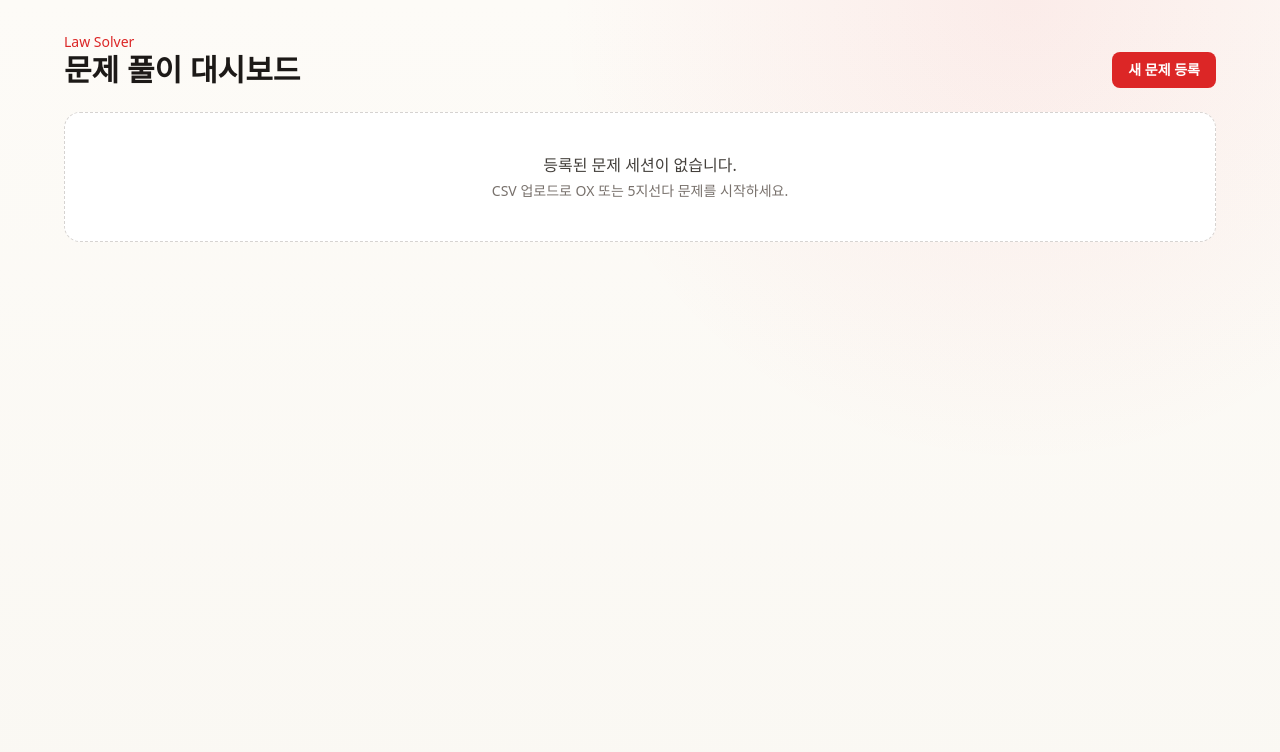
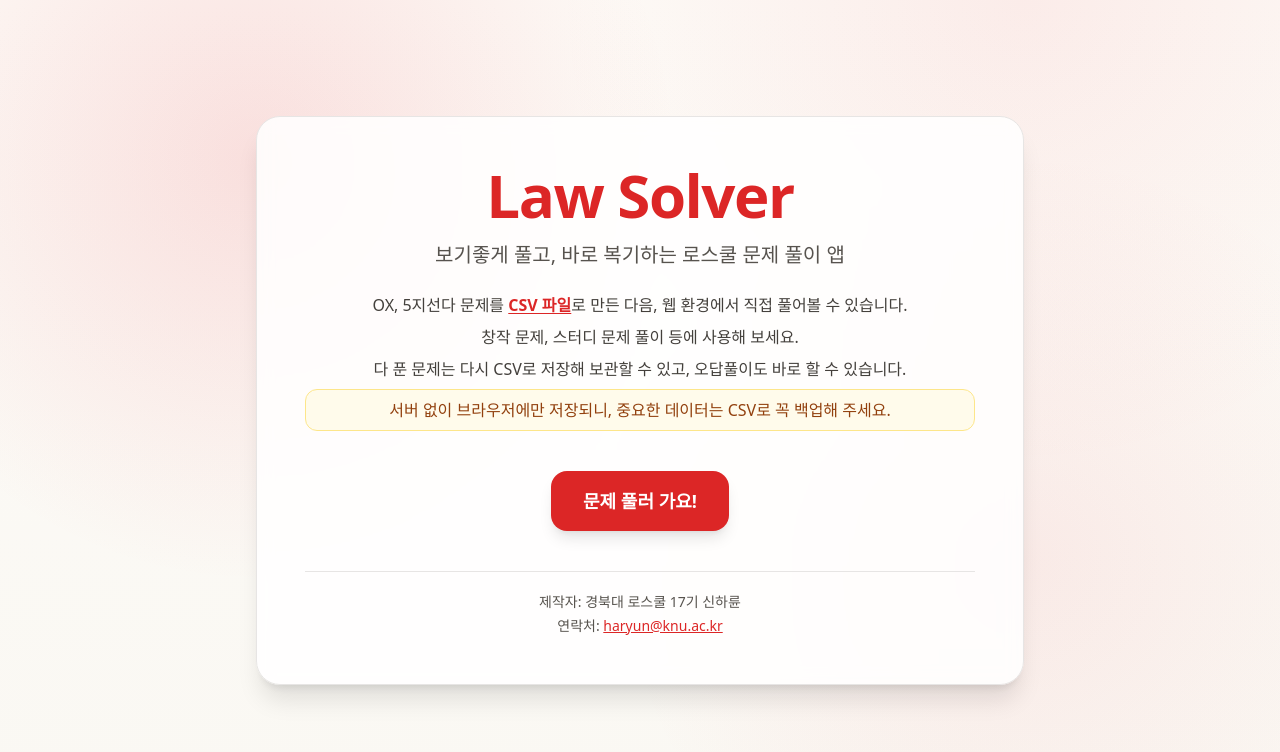
Before and after one commit to haryunio/law-solver, a React (Vite) app: page / in a window 1280 px wide. Shown: the top 752 px of the page. Built offline with nearby package versions, Linux system fonts and the light colour scheme.

Commit message:
Add favicon and update routing to include LandingPage

```diff
--- a/index.html
+++ b/index.html
@@ -3,6 +3,7 @@
   <head>
     <meta charset="UTF-8" />
     <meta name="viewport" content="width=device-width, initial-scale=1.0" />
+    <link rel="icon" type="image/png" href="/favicon.png" />
     <title>Law Solver</title>
   </head>
   <body class="bg-cream">
--- a/src/App.tsx
+++ b/src/App.tsx
@@ -1,5 +1,6 @@
 import { Navigate, Route, Routes } from "react-router-dom";
 import { DashboardPage } from "./pages/DashboardPage";
+import { LandingPage } from "./pages/LandingPage";
 import { ResultPage } from "./pages/ResultPage";
 import { SolvePage } from "./pages/SolvePage";
 import { WrongAnswersPage } from "./pages/WrongAnswersPage";
@@ -7,7 +8,8 @@ import { WrongAnswersPage } from "./pages/WrongAnswersPage";
 export default function App() {
   return (
     <Routes>
-      <Route path="/" element={<DashboardPage />} />
+      <Route path="/" element={<LandingPage />} />
+      <Route path="/dashboard" element={<DashboardPage />} />
       <Route path="/solve/:sessionId" element={<SolvePage />} />
       <Route path="/result/:sessionId" element={<ResultPage />} />
       <Route path="/wrong/:sessionId" element={<WrongAnswersPage />} />
--- a/src/pages/DashboardPage.tsx
+++ b/src/pages/DashboardPage.tsx
@@ -114,18 +114,19 @@ export function DashboardPage() {
         <div className="fixed inset-0 z-50">
           <button onClick={() => setOpenUpload(false)} className="absolute inset-0 bg-black/35" />
           <div className="absolute left-1/2 top-1/2 w-[92vw] max-w-lg -translate-x-1/2 -translate-y-1/2">
+            <button
+              onClick={() => setOpenUpload(false)}
+              className="absolute right-3 top-3 z-10 inline-flex h-8 w-8 items-center justify-center rounded-full border border-stone-300 bg-white text-sm font-semibold text-stone-600 shadow-sm transition hover:bg-stone-100"
+              aria-label="모달 닫기"
+            >
+              X
+            </button>
             <CsvUploadPanel
               onCreated={(sessionId) => {
                 setOpenUpload(false);
                 navigate(`/solve/${sessionId}`);
               }}
             />
-            <button
-              onClick={() => setOpenUpload(false)}
-              className="mt-2 w-full rounded-lg border border-stone-300 bg-white px-3 py-2 text-sm font-medium text-stone-600"
-            >
-              닫기
-            </button>
           </div>
         </div>
       ) : null}
--- /dev/null
+++ b/src/pages/LandingPage.tsx
@@ -0,0 +1,92 @@
+import { useState } from "react";
+import { Link } from "react-router-dom";
+
+export function LandingPage() {
+  const [isCsvGuideOpen, setIsCsvGuideOpen] = useState(false);
+
+  return (
+    <>
+      <div className="relative flex min-h-screen items-center justify-center overflow-hidden px-4">
+        <div className="pointer-events-none absolute inset-0 bg-[radial-gradient(circle_at_20%_20%,rgba(230,57,70,0.14),transparent_35%),radial-gradient(circle_at_80%_70%,rgba(230,57,70,0.08),transparent_35%)]" />
+
+        <div className="relative w-full max-w-3xl rounded-3xl border border-stone-200 bg-white/85 p-8 text-center shadow-xl backdrop-blur md:p-12">
+          <p className="text-4xl font-bold tracking-tight text-red-600 md:text-6xl">Law Solver</p>
+          <h1 className="mt-4 text-lg font-medium leading-relaxed text-stone-600 md:text-xl">
+            보기좋게 풀고, 바로 복기하는 로스쿨 문제 풀이 앱
+          </h1>
+
+          <div className="mx-auto mt-6 max-w-2xl space-y-2 text-sm leading-6 text-stone-700 md:text-base">
+            <p>
+              OX, 5지선다 문제를{" "}
+              <button
+                type="button"
+                onClick={() => setIsCsvGuideOpen(true)}
+                className="font-semibold text-red-600 underline underline-offset-2"
+              >
+                CSV 파일
+              </button>
+              로 만든 다음, 웹 환경에서 직접 풀어볼 수 있습니다.
+            </p>
+            <p>창작 문제, 스터디 문제 풀이 등에 사용해 보세요.</p>
+            <p>다 푼 문제는 다시 CSV로 저장해 보관할 수 있고, 오답풀이도 바로 할 수 있습니다.</p>
+            <p className="rounded-xl border border-amber-200 bg-amber-50 px-3 py-2 text-amber-800">
+              서버 없이 브라우저에만 저장되니, 중요한 데이터는 CSV로 꼭 백업해 주세요.
+            </p>
+          </div>
+
+          <div className="mt-10 flex justify-center">
+            <Link
+              to="/dashboard"
+              className="inline-flex items-center rounded-2xl bg-red-600 px-8 py-4 text-lg font-semibold text-white shadow-lg transition hover:scale-[1.02] hover:bg-red-700"
+            >
+              문제 풀러 가요!
+            </Link>
+          </div>
+
+          <div className="mt-10 border-t border-stone-200 pt-5 text-sm text-stone-600">
+            <p>제작자: 경북대 로스쿨 17기 신하륜</p>
+            <p className="mt-1">
+              연락처:{" "}
+              <a className="font-medium text-red-600 underline" href="mailto:haryun@knu.ac.kr">
+                haryun@knu.ac.kr
+              </a>
+            </p>
+          </div>
+        </div>
+      </div>
+
+      {isCsvGuideOpen ? (
+        <div className="fixed inset-0 z-50">
+          <button onClick={() => setIsCsvGuideOpen(false)} className="absolute inset-0 bg-black/40" />
+          <div className="absolute left-1/2 top-1/2 w-[92vw] max-w-2xl -translate-x-1/2 -translate-y-1/2 rounded-2xl border border-stone-200 bg-white p-6 shadow-2xl">
+            <button
+              onClick={() => setIsCsvGuideOpen(false)}
+              className="absolute right-3 top-3 inline-flex h-8 w-8 items-center justify-center rounded-full border border-stone-300 bg-white text-sm font-semibold text-stone-600 hover:bg-stone-100"
+              aria-label="CSV 가이드 닫기"
+            >
+              X
+            </button>
+
+            <h2 className="text-lg font-semibold text-stone-900">CSV 헤더 가이드</h2>
+
+            <div className="mt-4 space-y-4 text-sm text-stone-700">
+              <div>
+                <p className="font-semibold text-red-600">OX 문제 CSV 양식</p>
+                <p className="mt-1 rounded-md bg-stone-100 px-3 py-2 font-mono">
+                  번호,챕터,문제,정답,해설,출처
+                </p>
+              </div>
+
+              <div>
+                <p className="font-semibold text-red-600">5지선다 CSV 양식</p>
+                <p className="mt-1 rounded-md bg-stone-100 px-3 py-2 font-mono">
+                  번호,챕터,문제,선택지1,선택지2,선택지3,선택지4,선택지5,정답,해설,출처
+                </p>
+              </div>
+            </div>
+          </div>
+        </div>
+      ) : null}
+    </>
+  );
+}
--- a/src/pages/ResultPage.tsx
+++ b/src/pages/ResultPage.tsx
@@ -15,7 +15,10 @@ export function ResultPage() {
       <div className="mx-auto max-w-2xl p-6">
         <div className="rounded-2xl border border-stone-200 bg-white p-8 text-center">
           <p className="text-stone-700">세션을 찾을 수 없습니다.</p>
-          <Link to="/" className="mt-4 inline-block rounded-lg bg-red-600 px-4 py-2 text-sm font-semibold text-white">
+          <Link
+            to="/dashboard"
+            className="mt-4 inline-block rounded-lg bg-red-600 px-4 py-2 text-sm font-semibold text-white"
+          >
             메인으로
           </Link>
         </div>
@@ -83,7 +86,7 @@ export function ResultPage() {
               CSV로 다운로드
             </button>
             <Link
-              to="/"
+              to="/dashboard"
               className="rounded-lg border border-stone-300 bg-white px-4 py-2 text-sm font-semibold text-stone-700"
             >
               메인으로
--- a/src/pages/WrongAnswersPage.tsx
+++ b/src/pages/WrongAnswersPage.tsx
@@ -31,7 +31,10 @@ export function WrongAnswersPage() {
       <div className="mx-auto max-w-2xl p-6">
         <div className="rounded-2xl border border-stone-200 bg-white p-8 text-center">
           <p className="text-stone-700">세션을 찾을 수 없습니다.</p>
-          <Link to="/" className="mt-4 inline-block rounded-lg bg-red-600 px-4 py-2 text-sm font-semibold text-white">
+          <Link
+            to="/dashboard"
+            className="mt-4 inline-block rounded-lg bg-red-600 px-4 py-2 text-sm font-semibold text-white"
+          >
             메인으로
           </Link>
         </div>
```
Also changed, not shown: favicon.png (added), 1 other file (tests, documents, lock files or other folders).
